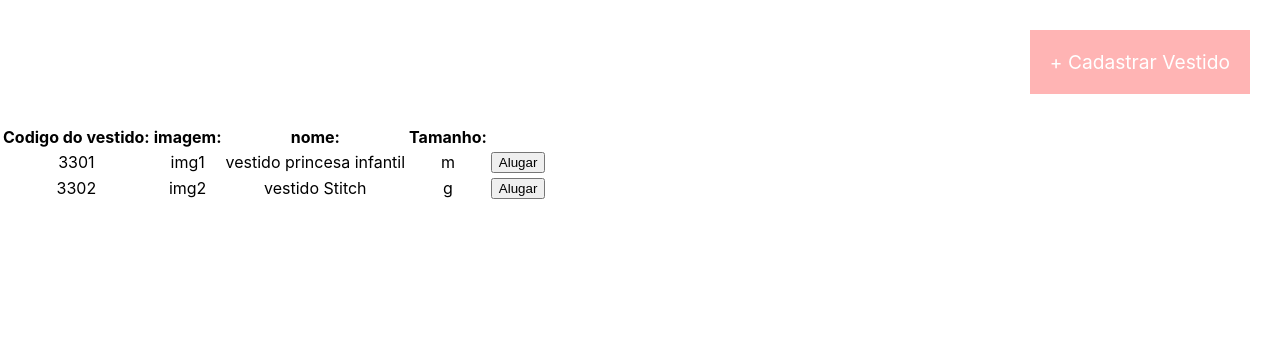
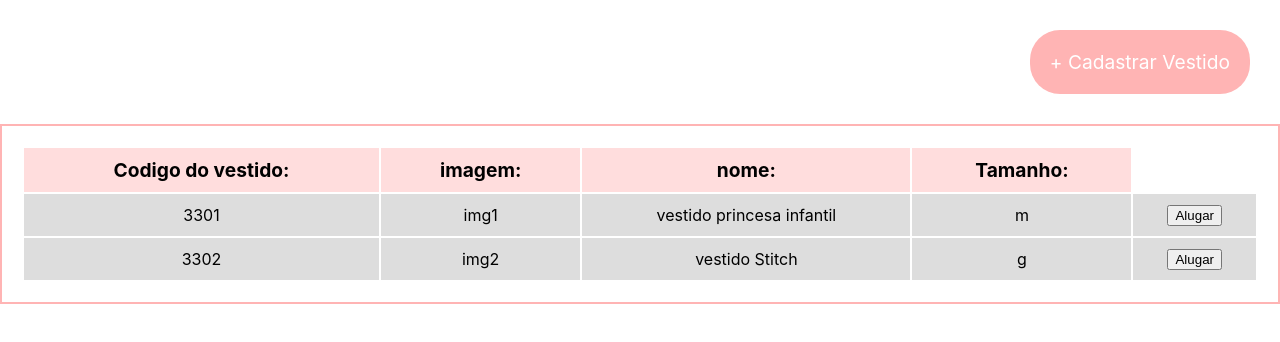
Before and after one commit to G4brielB/frontend-sistema-cadastro-vestidos, a React (Create React App) app: page / in a window 1280 px wide. Shown: the top 342 px of the page. Built offline with nearby package versions, Linux system fonts and the light colour scheme.

Commit message:
deixando a parte de cadastro de vestido pronto para receber o banco de dados

```diff
--- a/src/components/CadastroVestidos.jsx
+++ b/src/components/CadastroVestidos.jsx
@@ -1,18 +1,22 @@
 import "../styles/CadastroVestidos.css"
+import { Link } from "react-router-dom"
 
 export default props => {
 
     return(
+        <div className="cadastro">
+            <Link className="link" to={"/"}>Inicio</Link>
             <div className="tela-cadastro">
                 <form action="/vestidos" method="post">
                     <h1>Cadastro de Vestidos</h1>
+                    <input className="input" type="number" name="cod_vestido" placeholder="digite o codigo do vestido" />
                     <input className="input" type="text" name="nome" placeholder="digite o nome do vestido"/>
-                <input className="input" type="number" name="cod_vestido" placeholder="digite o codigo do vestido" />
                     <label className="input-file">Adicione imagem do vestido
                         <input type="file" name="img_vestido" />
                     </label>
                     <button type="button" className="cadastrar">Cadastrar</button>
                 </form>
             </div>
+        </div>
     )
 }
--- a/src/components/TelaInicial.jsx
+++ b/src/components/TelaInicial.jsx
@@ -23,7 +23,7 @@ export default props => {
     return(
         <div>
             <header>
-                <Link className="link" to={"/cadastro-vestidos"}>+ Cadastrar Vestido</Link>
+                <Link className="link-cadastro" to={"/cadastro-vestidos"}>+ Cadastrar Vestido</Link>
             </header>
             <section>
                 <table>
--- a/src/styles/CadastroVestidos.css
+++ b/src/styles/CadastroVestidos.css
@@ -1,3 +1,19 @@
+.cadastro {
+    display: flex;
+    flex-direction: column;
+    width: 100vw;
+}
+
+.link{
+    padding: 20px;
+    margin: 30px;
+    text-decoration: none;
+    background-color: #ffb4b4;
+    color: #fff;
+    font-size: 1.2em;
+    border-radius: 30px;
+    position: absolute;
+}
 
 form{
     display:flex;
--- a/src/styles/TelaInicial.css
+++ b/src/styles/TelaInicial.css
@@ -1,14 +1,37 @@
+*{
+    box-sizing: border-box;
+}
+
 header{
     display: flex;
     width: 100vw;
     justify-content:flex-end;
 }
 
-.link{
+.link-cadastro{
     padding: 20px;
     margin: 30px;
     text-decoration: none;
     background-color: #ffb4b4;
     color: #fff;
     font-size: 1.2em;
+    border-radius: 30px;
 }
+
+table{
+    width: 100%;
+    border: solid 2px #ffb4b4;
+    padding: 20px;
+}
+
+th{
+    background-color: #ffdddd;
+    padding: 10px 20px;
+    font-size: 1.2em;
+}
+
+td{
+    background-color: #ddd;
+    padding: 10px;
+    font-size: 1.0em;
+}
```
Lines whose indentation alone changed are shown as unchanged.
